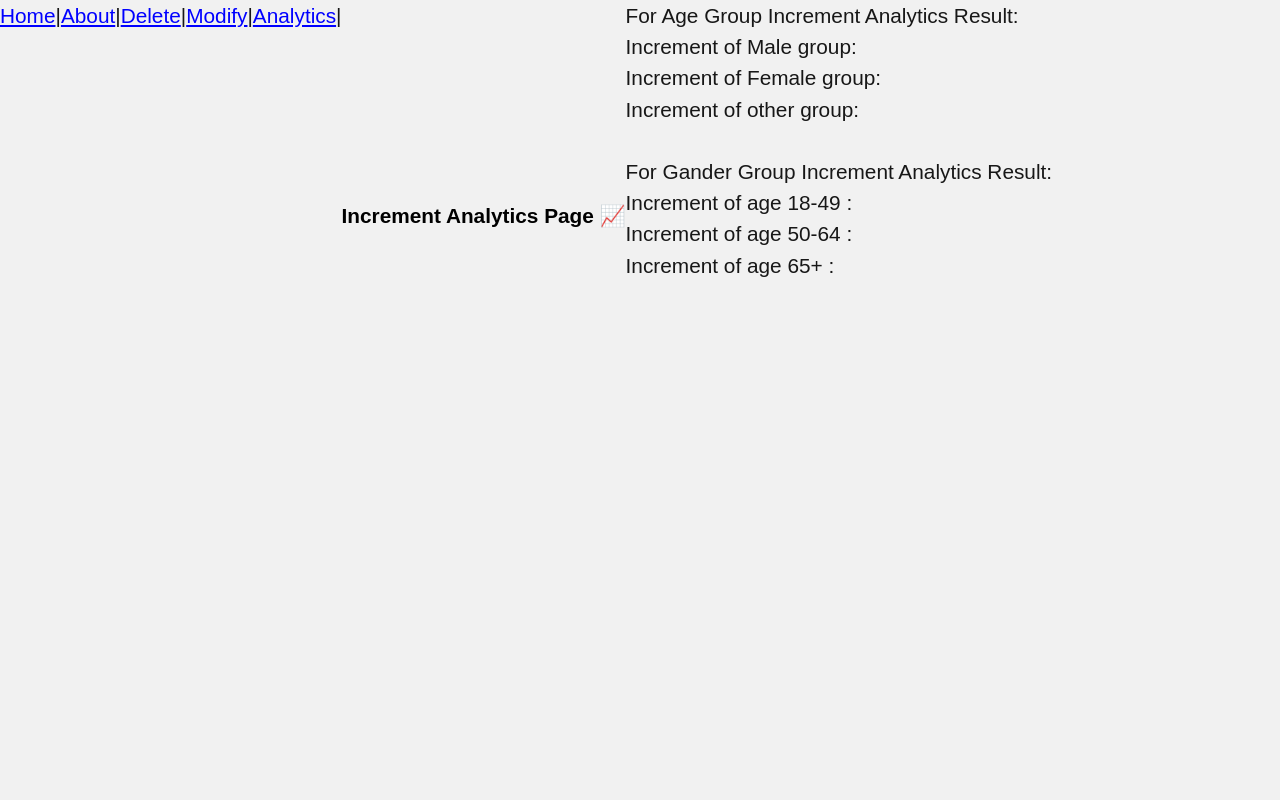
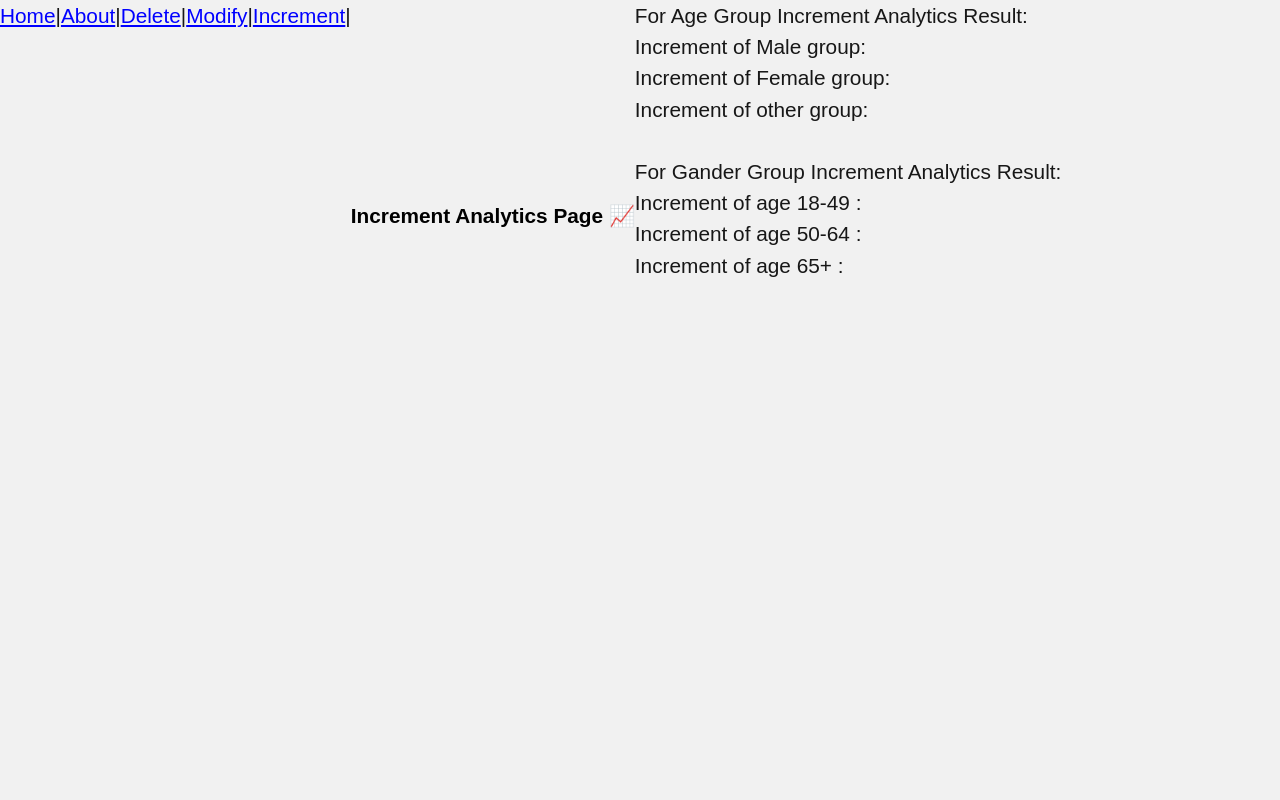
Before and after one commit to jasonchu-dev/COVID_19_SWE_prj, a Django app: template codebase/repo/pages/templates/increment.html in a window 1280 px wide. Run offline with Django 3.2, Linux system fonts and the light colour scheme; the template is opened without the code that fills it, so the values that code supplies are empty; parts of the project's set-up code (start-up, migrations or seed data) failed here and were passed over.

Commit message:
update fixed bug

```diff
--- a/codebase/repo/pages/templates/increment.html
+++ b/codebase/repo/pages/templates/increment.html
@@ -11,7 +11,7 @@
     <meta charset="UTF-8">
     <link rel="stylesheet" tpye="text/css" href="{% static 'css/styles.css' %}">
     <a href="{% url 'home' %}">Home</a> | <a href="{% url 'about' %}">About</a> | <a href="{% url 'delete' %}">Delete</a>
-    | <a href="{% url 'insert' %}">Modify</a> | <a href="{% url 'increment' %}">Analytics</a>|
+    | <a href="{% url 'insert' %}">Modify</a> | <a href="{% url 'increment' %}">Increment</a>|
     <title>Incremental Analytics</title>
 
 </head>
```
